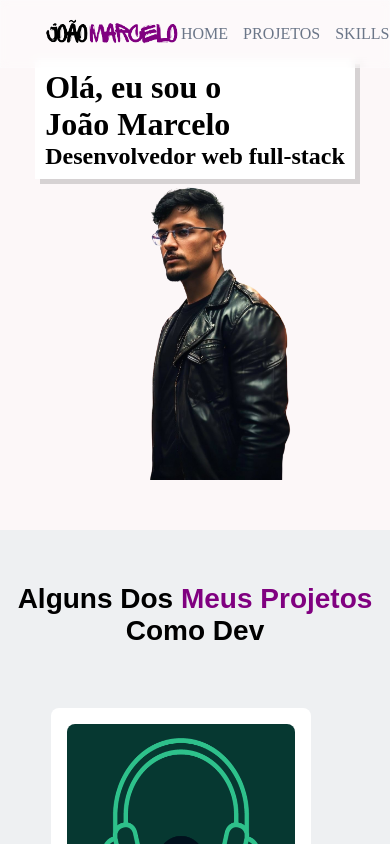
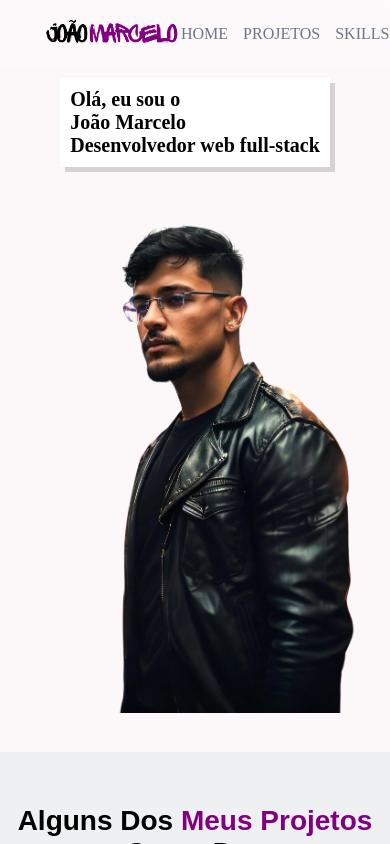
Before and after one commit to JohnnyNWT/my-portfolio, a React (Create React App) app: page / in a window 390 px wide. Shown: the top 844 px of the page. Built offline with nearby package versions, Linux system fonts and the light colour scheme; the HTML template or start-up script is replaced by a standard one.

Commit message:
FEAT: responsive pag contact

```diff
--- a/src/css/Contact.css
+++ b/src/css/Contact.css
@@ -115,3 +115,26 @@ i {
 .space {
   margin-right: 7px;
 }
+
+@media (max-width: 1024px) {
+  .copyright {
+    bottom: -60px;
+    right: 40px;
+  }
+}
+@media (max-width: 768px) {
+  .copy-text {
+    font-size: .8rem;
+  }
+  .social {
+    display: none;
+  }
+}
+@media (max-width: 576px) {
+  form {
+    width: 80vw;
+  }
+  .h2-text {
+    font-size: 2.50rem;
+  }
+}
--- a/src/css/Home.css
+++ b/src/css/Home.css
@@ -5,9 +5,6 @@
 }
 
 .container-home {
-  /* width: 100vw; */
-  /* height: 100vh; */
-  /* border: 1px solid blue; */
   display: flex;
   justify-content: center;
   background-color: #FCF7F8;
@@ -34,22 +31,35 @@
   }
 
   .img-home {
-    width: 60vw;
+    width: 50vw;
     bottom: 100px;
+  }
+  .container-info {
+    height: 20%;
   }
 }
 
 @media (max-width: 768px){
   .container-info {
-    margin-top: 15vw;
+    margin-top: 18vw;
   }
   .img-home {
-    bottom: 50px;
+    width: 70vw;
+    bottom: 10vw;
   }
-  /* .img-home {
-    width: 60%;
-  } */
+  .text-home {
+    font-size: 1.50rem;
+  }
 }
 
 @media (max-width: 576px){
+  .text-home {
+    font-size: 1.25rem;
+  }
+  .img-home {
+    width: 100vw;
+  }
+  .container-info {
+    margin-top: 20vw;
+  }
 }
--- a/src/pages/Home.jsx
+++ b/src/pages/Home.jsx
@@ -35,9 +35,9 @@ class Home extends React.Component {
       <div id='Home' className="container-home">
         <img src={ minhaImgIA } alt="Joao Marcelo IA" className="img-home hidden" ref={this.homeImgRef}/>
         <div className="container-info hidden" ref={this.homeDivRef}>
-          <h1>Olá, eu sou o</h1>
-          <h1>João Marcelo</h1>
-          <h2>Desenvolvedor web full-stack</h2>
+          <h1 className="text-home">Olá, eu sou o</h1>
+          <h1 className="text-home">João Marcelo</h1>
+          <h2 className="text-home">Desenvolvedor web full-stack</h2>
         </div>
       </div>
     );
```
